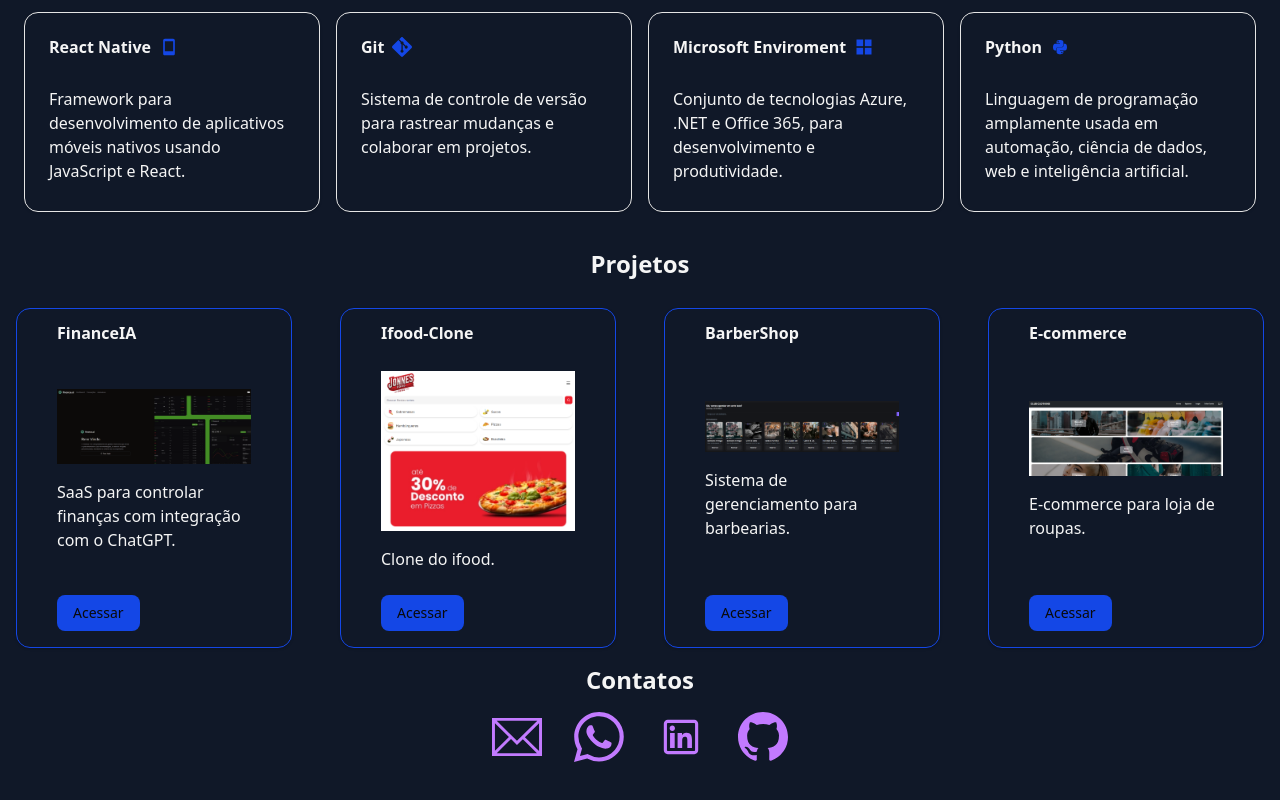
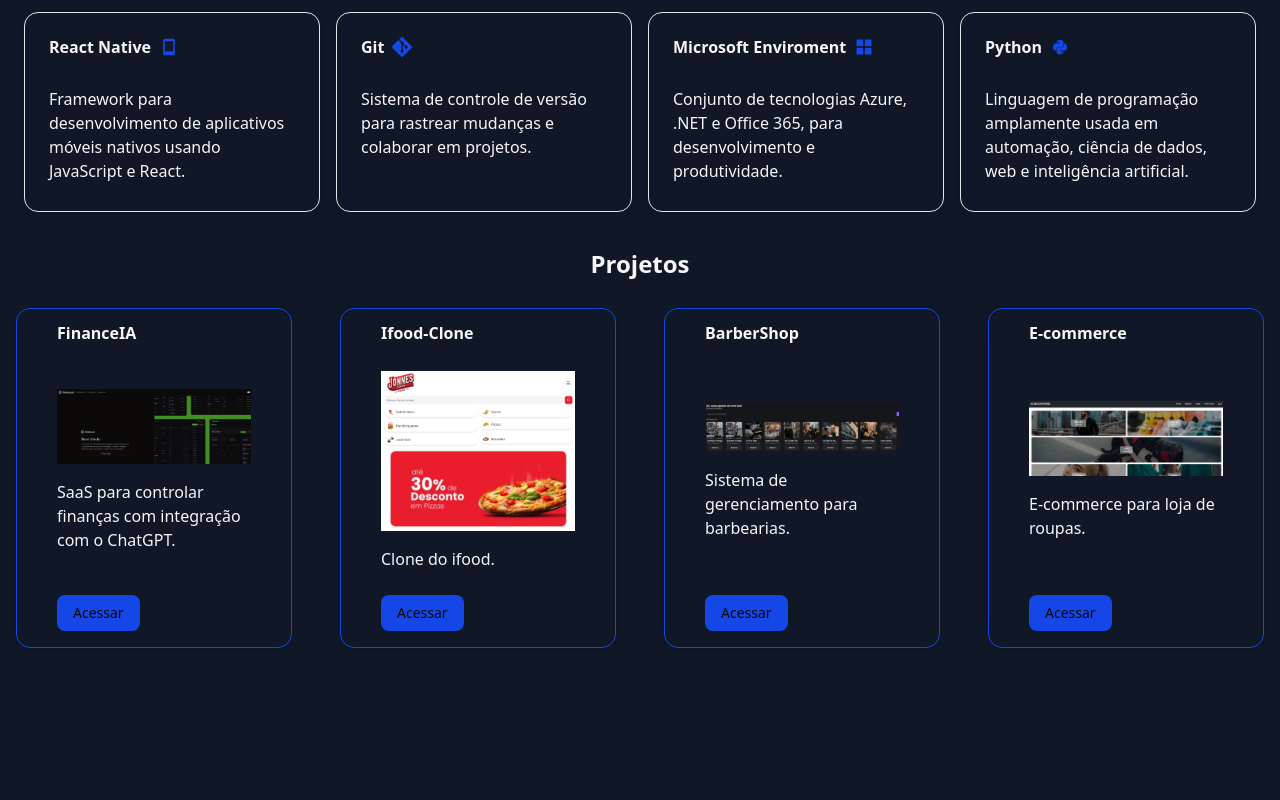
Before and after one commit to JoaoFPedro/profile-dev, a Next.js app: page / in a window 1280 px wide. Shown: the part 776-1576 px from the top of the page. After the commit the page ends 1440 px from the top, so only its background shows below. Built offline with nearby package versions, Linux system fonts and the light colour scheme.

Commit message:
refac: removing contact component from home

```diff
--- a/app/page.tsx
+++ b/app/page.tsx
@@ -11,7 +11,6 @@ export default function Home() {
       <ProfileDescription />
       <ProfileSkilss />
       <Projects />
-      <ContactMe />
     </>
   );
 }
```
